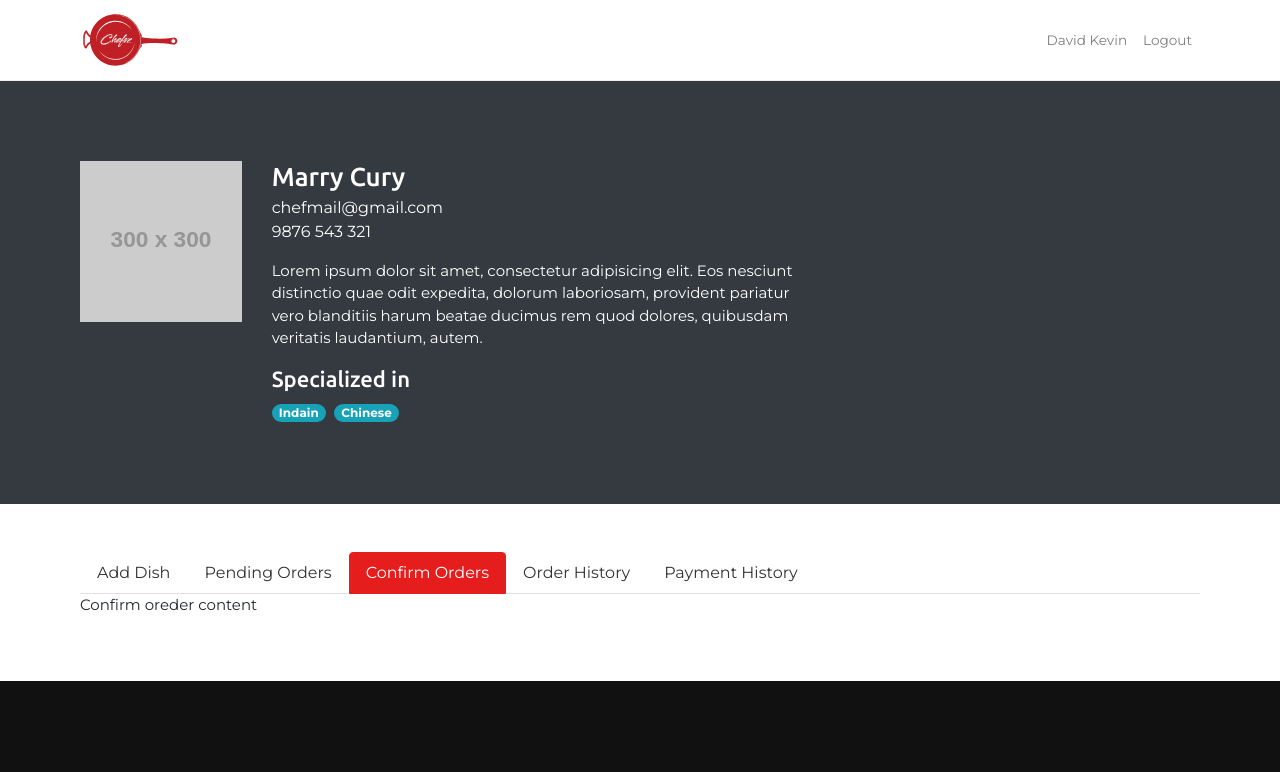
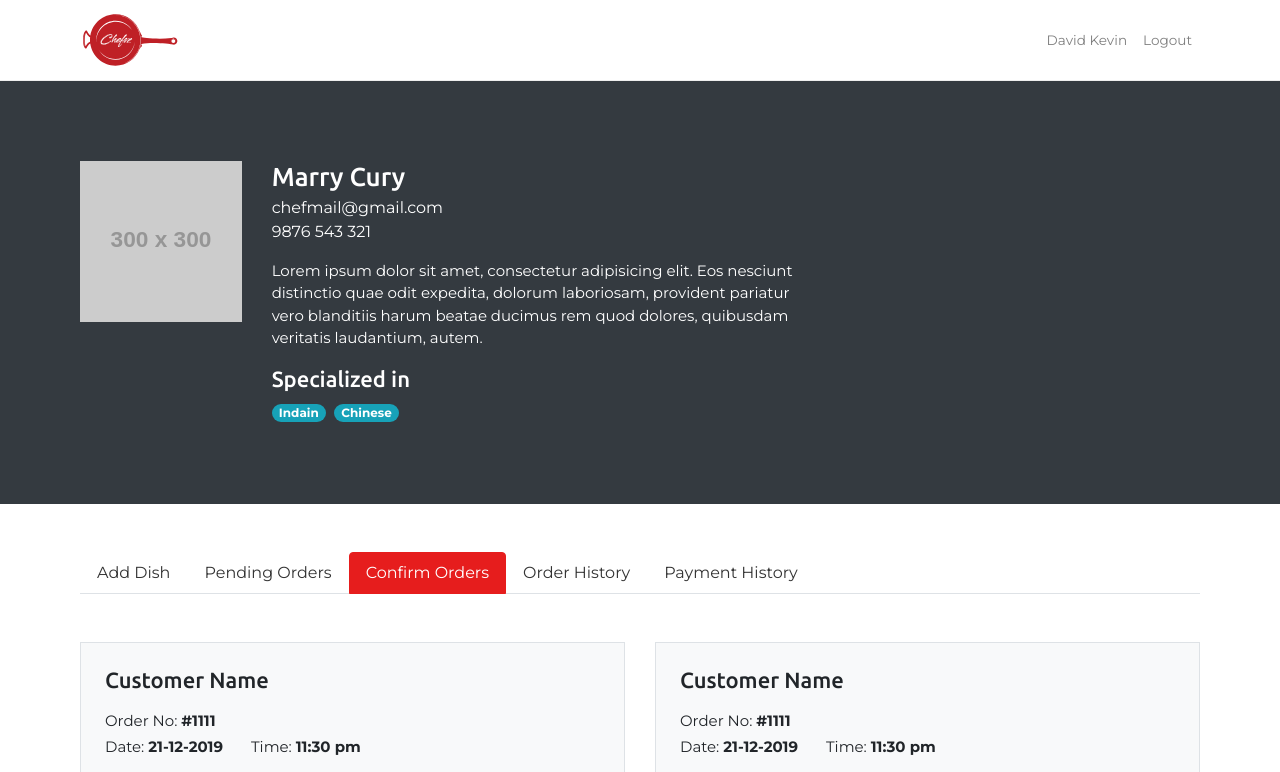
Before and after one commit to nishalillustration/chefhtml, a plain HTML site: page chef_dashboard.html in a window 1280 px wide. Both pictures are taken after a click on the tab "Confirm Orders". Shown: the top 772 px of the page. Drawn offline with nearby package versions, Linux system fonts and the light colour scheme; files that its build step writes are made by us from their sources; placeholder pictures from the web are drawn by us.

Commit message:
confirm order update

```diff
--- a/chef_dashboard.html
+++ b/chef_dashboard.html
@@ -152,7 +152,27 @@
                             <p> Pending ordrs content</p>
                         </div>
                         <div class="tab-pane fade" id="nav-three" role="tabpanel" aria-labelledby="three-tab">
-                            <p>Confirm oreder content</p>
+                            <div class="row pt-5">
+                                <div class="col-md-6 mb-4">
+                                    <div class="bg-light border p-4">
+                                        <h4 class="mb-3">Customer Name</h4>
+                                        <p class="mb-1">Order No: <b>#1111</b></p>
+                                        <p class="mb-3">Date: <b>21-12-2019</b> <span class="ml-4">Time: <b>11:30 pm</b></span></p>
+                                        <a href="" class="btn btn-sm btn-danger">View Details</a>
+                                    </div>
+
+                                </div>
+                                <div class="col-md-6 mb-4">
+                                    <div class="bg-light border p-4">
+                                        <h4 class="mb-3">Customer Name</h4>
+                                        <p class="mb-1">Order No: <b>#1111</b></p>
+                                        <p class="mb-3">Date: <b>21-12-2019</b> <span class="ml-4">Time: <b>11:30 pm</b></span></p>
+                                        <a href="" class="btn btn-sm btn-danger">View Details</a>
+                                    </div>
+
+                                </div>
+
+                            </div>
                         </div>
                         <div class="tab-pane fade" id="nav-four" role="tabpanel" aria-labelledby="three-tab">
                              <div class="row pt-5">
```
